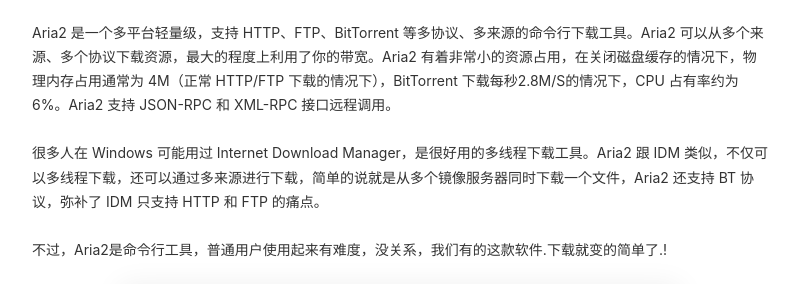
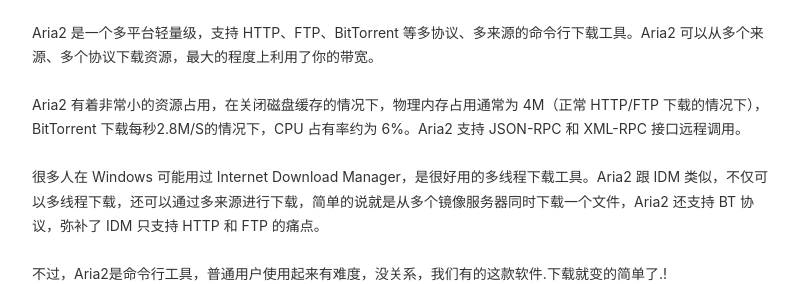
Before and after one commit to guang86/guang86.github.io, a plain HTML site: page post/android-shang-bi-jiao-fang-bian-hao-yong-de-aria2-app-ke-hu-duan/index.html in a window 1280 px wide. Shown: the part 516-800 px from the top of the page, without its empty margins (240-1039 px from the left). Drawn offline with nearby package versions, Linux system fonts and the light colour scheme.

Commit message:
update from hve: 2019-03-09 17:12:39

```diff
--- a/post/android-shang-bi-jiao-fang-bian-hao-yong-de-aria2-app-ke-hu-duan/index.html
+++ b/post/android-shang-bi-jiao-fang-bian-hao-yong-de-aria2-app-ke-hu-duan/index.html
@@ -72,7 +72,9 @@
             </div>
             <div class="post-content">
               <p>Aria2 简介</p>
-<p>Aria2 是一个多平台轻量级，支持 HTTP、FTP、BitTorrent 等多协议、多来源的命令行下载工具。Aria2 可以从多个来源、多个协议下载资源，最大的程度上利用了你的带宽。Aria2 有着非常小的资源占用，在关闭磁盘缓存的情况下，物理内存占用通常为 4M（正常 HTTP/FTP 下载的情况下），BitTorrent 下载每秒2.8M/S的情况下，CPU 占有率约为 6%。Aria2 支持 JSON-RPC 和 XML-RPC 接口远程调用。<!-- more --></p>
+<p>Aria2 是一个多平台轻量级，支持 HTTP、FTP、BitTorrent 等多协议、多来源的命令行下载工具。Aria2 可以从多个来源、多个协议下载资源，最大的程度上利用了你的带宽。</p>
+<!-- more -->
+<p>Aria2 有着非常小的资源占用，在关闭磁盘缓存的情况下，物理内存占用通常为 4M（正常 HTTP/FTP 下载的情况下），BitTorrent 下载每秒2.8M/S的情况下，CPU 占有率约为 6%。Aria2 支持 JSON-RPC 和 XML-RPC 接口远程调用。</p>
 <p>很多人在 Windows 可能用过 Internet Download Manager，是很好用的多线程下载工具。Aria2 跟 IDM 类似，不仅可以多线程下载，还可以通过多来源进行下载，简单的说就是从多个镜像服务器同时下载一个文件，Aria2 还支持 BT 协议，弥补了 IDM 只支持 HTTP 和 FTP 的痛点。</p>
 <p>不过，Aria2是命令行工具，普通用户使用起来有难度，没关系，我们有的这款软件.下载就变的简单了.!<br><img src="https://guang86.github.io/post-images/1552122434021.jpg" alt=""></p>
 
```
Also changed, not shown: index.html (+2 -0 lines), tag/uDUMLEPDe/index.html (+2 -0 lines).
